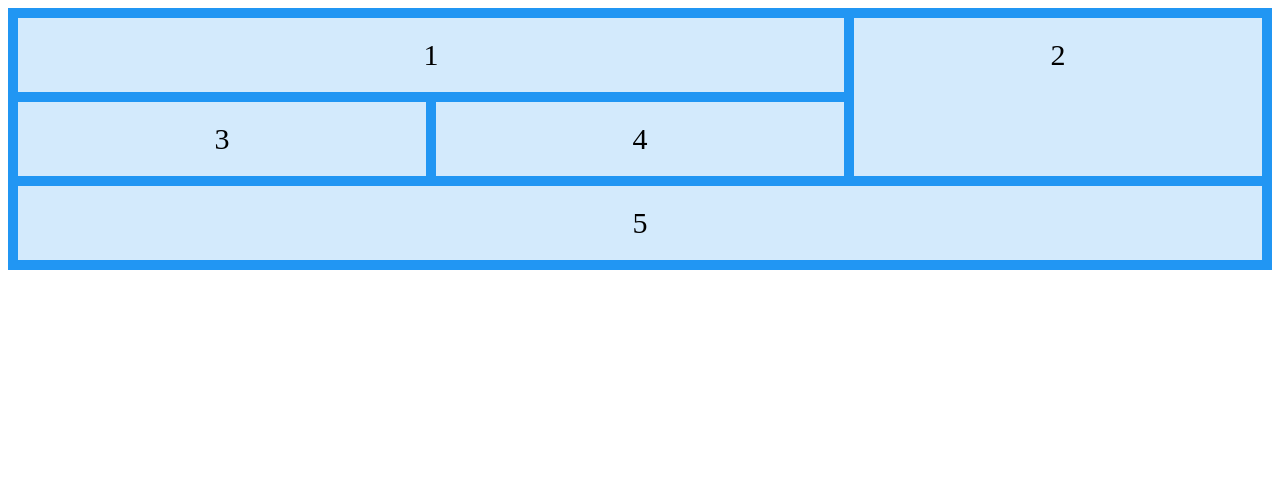
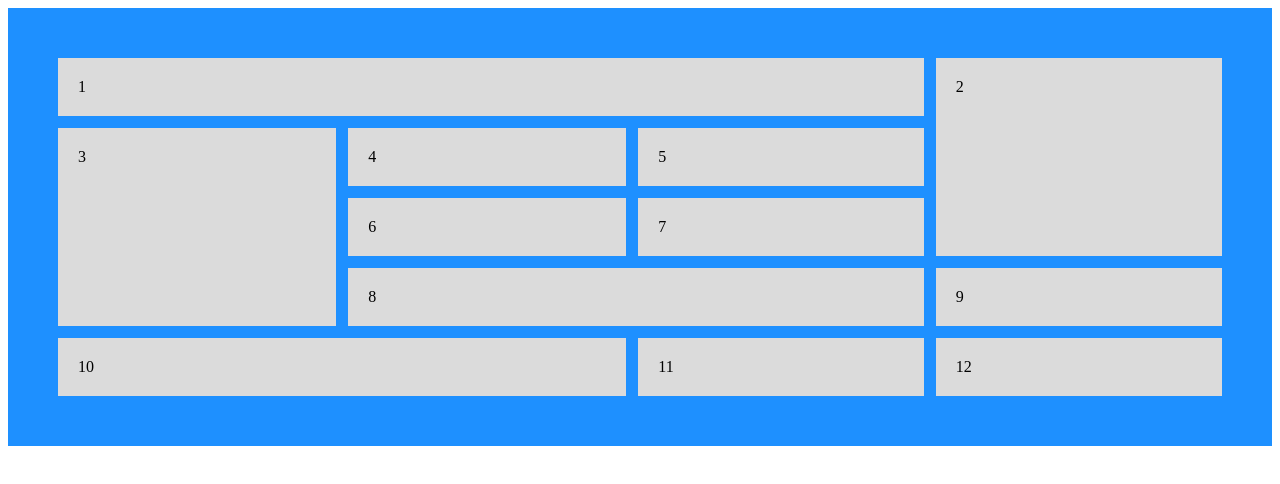
Before and after one commit to MOHEBBULLAHDEV/webdevelopment-course, a plain HTML site: page practice/grid-span.html in a window 1280 px wide. Drawn offline with Linux system fonts and the light colour scheme.

Commit message:
create layout using grid and grid column property

```diff
--- a/practice/grid-span.html
+++ b/practice/grid-span.html
@@ -1,4 +1,4 @@
-<!DOCTYPE html>
+<!-- <!DOCTYPE html>
 <html lang="en">
 
 <head>
@@ -32,7 +32,7 @@
         }
         .item5{
             grid-column: 1 /span 3;
-            grid-row: 3;
+            grid-row: 3 ;
         }
 
 
@@ -50,4 +50,64 @@
 
 </body>
 
+</html> -->
+<!DOCTYPE html>
+<html lang="en">
+<head>
+    <meta charset="UTF-8">
+    <meta name="viewport" content="width=device-width, initial-scale=1.0">
+    <title>grid item</title>
+    <style>
+        .container{
+            display: grid;
+            background-color: dodgerblue;
+            gap: 12px;
+            padding: 50px;
+        }
+        .grid-item{
+            background-color: rgb(219, 219, 219);
+            padding: 20px;
+        }
+        .item1{
+            grid-column: 1 /span 3;
+            grid-row: 1;
+        }
+        .item2{
+            grid-column: 4 ;
+            grid-row: 1 /span 3;
+        }
+        .item3{
+            grid-column: 1 ;
+            grid-row: 2 /span 3;
+        }
+        .item8{
+            grid-column: 2 /span 2;
+            grid-row: 4 ;
+        }
+        .item10{
+            grid-column: 1 /span 2;
+            grid-row: 5 ;
+        }
+
+    </style>
+</head>
+<body>
+
+
+    <div class="container">
+        <div class="grid-item item1">1</div>
+        <div class="grid-item item2">2</div>
+        <div class="grid-item item3">3</div>
+        <div class="grid-item item4">4</div>
+        <div class="grid-item item5">5</div>
+        <div class="grid-item item6">6</div>
+        <div class="grid-item item7">7</div>
+        <div class="grid-item item8">8</div>
+        <div class="grid-item item9">9</div>
+        <div class="grid-item item10">10</div>
+        <div class="grid-item item11">11</div>
+        <div class="grid-item item12">12</div>
+    </div>
+
+</body>
 </html>
```
